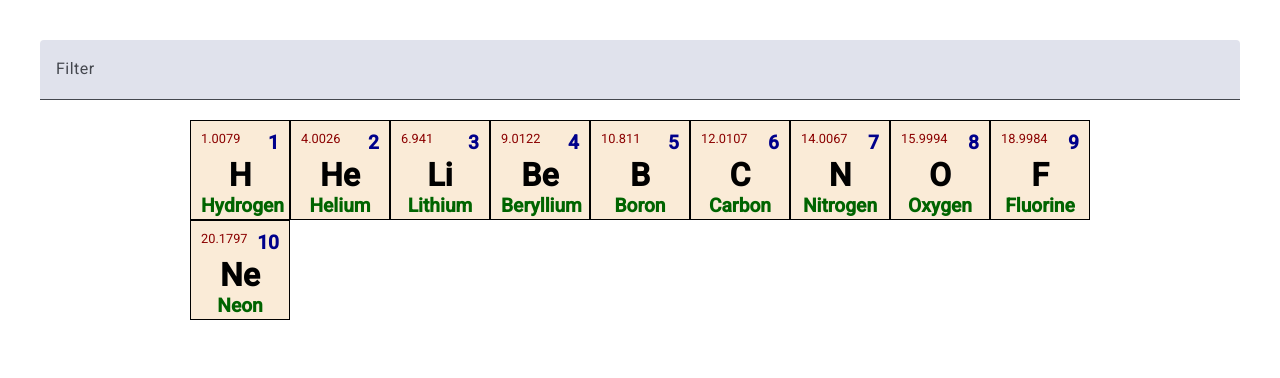
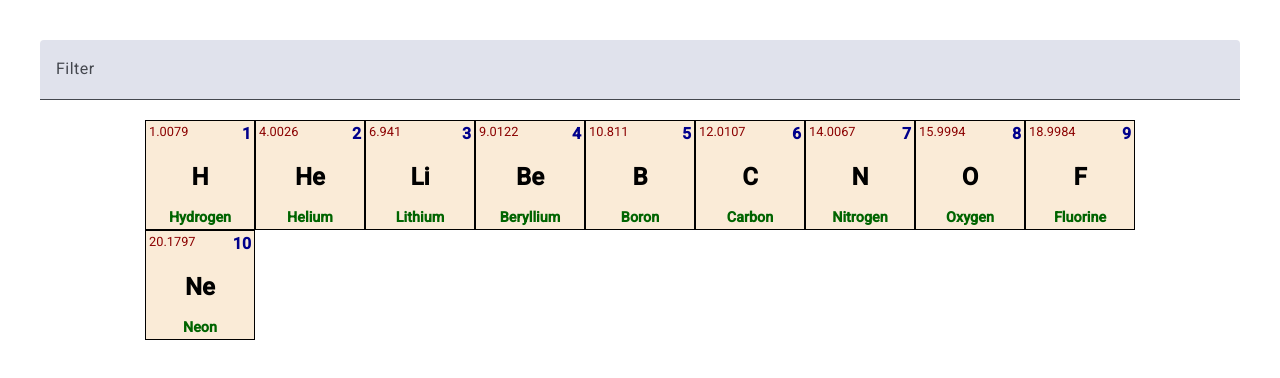
Before and after one commit to BilkaDev/angular-periodict-table, an Angular app: page / in a window 1280 px wide. Shown: the top 378 px of the page. Built offline with nearby package versions, Linux system fonts and the light colour scheme.

Commit message:
feat: added validate max name

```diff
--- a/src/app/modules/core/services/form.service.ts
+++ b/src/app/modules/core/services/form.service.ts
@@ -21,7 +21,7 @@ export class FormService {
         nonNullable: true,
       }),
       name: new FormControl('', {
-        validators: [Validators.required],
+        validators: [Validators.required, Validators.maxLength(20)],
         nonNullable: true,
       }),
     });
--- a/src/app/modules/home/periodic-table/periodic-table.scss
+++ b/src/app/modules/home/periodic-table/periodic-table.scss
@@ -1,4 +1,4 @@
-$item-width: 100px;
+$item-width: 110px;
 
 .outerContainer {
   display: flex;
@@ -7,16 +7,14 @@ $item-width: 100px;
 .table-container {
   width: #{$item-width*3};
   display: flex;
-  flex-direction: row;
   flex-wrap: wrap;
 }
-
 
 .item-container {
   position: relative;
   display: flex;
   flex-direction: column;
-  padding: 10px;
+  padding: 3px;
   height: $item-width;
   width: $item-width;
   border: solid 1px black;
@@ -25,13 +23,13 @@ $item-width: 100px;
   .top{
     display: flex;
     justify-content: space-between;
-    min-height: 25px;
+    min-height: 20px;
     .weight {
       font-size: 0.8em;
       color: darkred;
     }
     .position{
-      font-size: 1.2em;
+      font-size: 1em;
       font-weight: bold;
       color: darkblue;
     }
@@ -49,14 +47,16 @@ $item-width: 100px;
     .symbol {
       text-align: center;
       flex: 1;
-      font-size: 2em;
+      font-size: 1.5em;
       font-weight: bold;
     }
     .name {
-      font-size: 1.2em;
+      font-size: 0.9em;
       font-weight: bold;
       color: darkgreen;
       text-align: center;
+      word-wrap: break-word;
+      white-space: normal;
     }
   }
   &:hover {
@@ -89,27 +89,27 @@ $item-width: 100px;
   color: #666;
 }
 
-@media (min-width: 400px) {
+@media (min-width: #{($item-width * 4) + 10px}) {
   .table-container {
     width: #{$item-width*4};
   } }
-@media (min-width: 500px) {
+@media (min-width: #{($item-width * 5) + 10px}) {
   .table-container {
     width: #{$item-width*5};
   } }
-@media (min-width: 600px) {
+@media (min-width: #{($item-width * 6) + 10px}) {
   .table-container {
-    width: #{$item-width*6};
+    width: #{($item-width * 6)};
   } }
-@media (min-width: 700px) {
+@media (min-width: #{($item-width * 7) + 10px}) {
   .table-container {
     width: #{$item-width*7};
   } }
-@media (min-width: 800px) {
+@media (min-width: #{($item-width * 8) + 10px}) {
   .table-container {
     width: #{$item-width*8};
   } }
-@media (min-width: 900px) {
+@media (min-width: #{($item-width * 9) + 10px}) {
   .table-container {
     width: #{$item-width*9};
   } }
```
